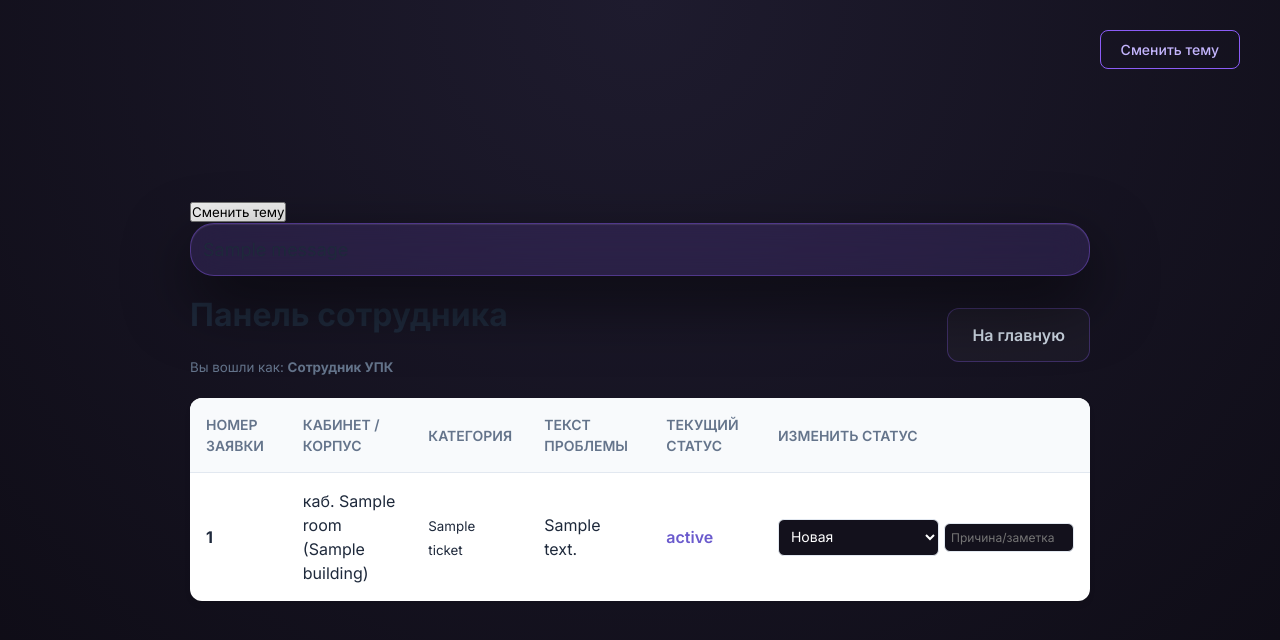
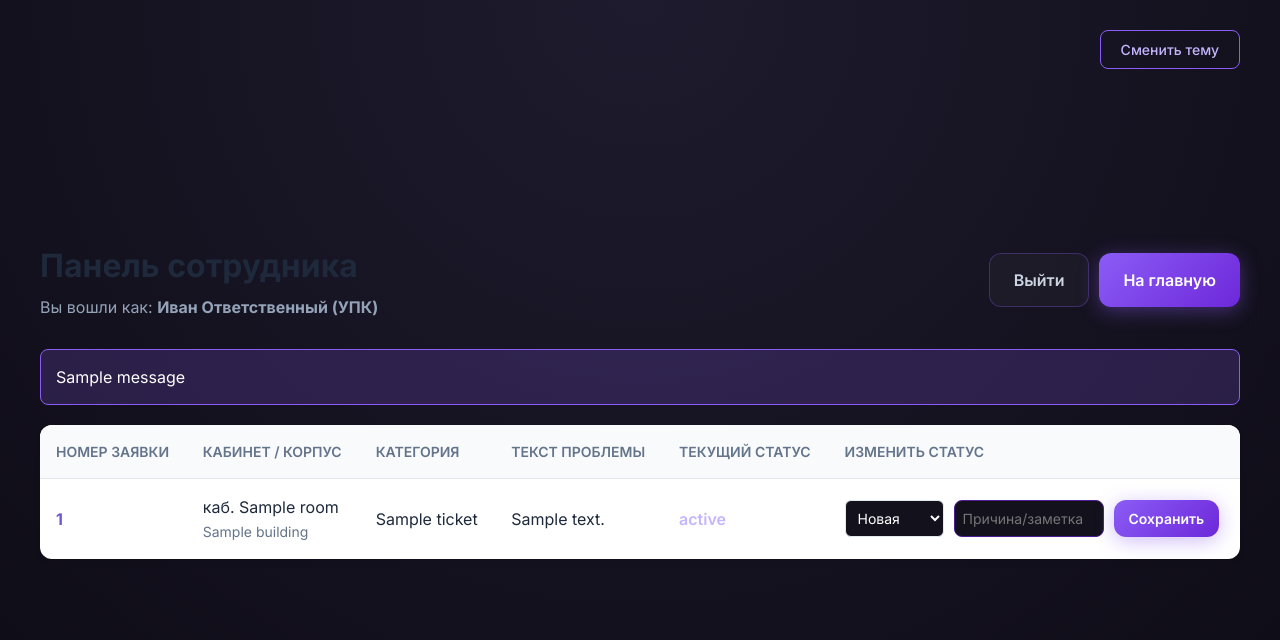
Before and after one commit to dasdiener/projectQQ, a Flask app: template templates/admin.html in a window 1280 px wide. Shown: the top 640 px of the page. Run offline with Flask 3, Linux system fonts and the light colour scheme; the template is opened without the code that fills it: most values are stand-ins (such as "Sample title", 1, 10 or a date in 2020); one stand-in notice (Sample message) is shown.

Commit message:
fix: обновлена панель сотрудника, добавлены стили пароля и таблицы

```diff
--- a/static/css/style.css
+++ b/static/css/style.css
@@ -284,7 +284,7 @@ label {
     font-weight: 500;
     color: #e2e8f0;
 }
-select, textarea, input[type="text"] {
+select, textarea, input[type="text"], input[type="password"] {
     width: 100%;
     padding: 12px;
     border: 1px solid #4c1d95;
--- a/templates/admin.html
+++ b/templates/admin.html
@@ -9,28 +9,31 @@
 <body>
     <button id="theme-toggle" class="theme-toggle">Сменить тему</button>
 
-    <div class="container">
-        <!-- остальной твой код формы... -->
-        <button class="theme-toggle-btn" id="themeToggle">Сменить тему</button>
+    <div class="container" style="max-width: 1200px;">
+        <!-- Шапка -->
+        <div style="display: flex; justify-content: space-between; align-items: center; margin-bottom: 30px;">
+            <div>
+                <h1 style="margin-bottom: 5px;">Панель сотрудника</h1>
+                <p style="margin-bottom: 0; color: #94a3b8;">Вы вошли как: <strong>{{ session.get('user_name', 'Иван Ответственный') }} (УПК)</strong></p>
+            </div>
+            <div style="display: flex; gap: 10px;">
+                <a href="/logout" class="btn btn-outline">Выйти</a>
+                <a href="/" class="btn btn-primary">На главную</a>
+            </div>
+        </div>
 
+        <!-- Флеш-сообщения (если есть) -->
         {% with messages = get_flashed_messages(with_categories=true) %}
             {% if messages %}
                 {% for category, message in messages %}
-                    <div class="ai-block {% if category == 'success' %}block-info{% else %}block-warning{% endif %}" style="padding: 12px; margin-bottom: 15px;">
-                        <p style="margin-bottom: 0; color: var(--text-main);">{{ message }}</p>
+                    <div style="background: rgba(139, 92, 246, 0.2); border: 1px solid #8b5cf6; color: #fff; padding: 15px; border-radius: 8px; margin-bottom: 20px;">
+                        {{ message }}
                     </div>
                 {% endfor %}
             {% endif %}
         {% endwith %}
 
-        <div style="display: flex; justify-content: space-between; align-items: center; margin-bottom: 20px;">
-            <div>
-                <h1>Панель сотрудника</h1>
-                <p style="margin-bottom: 0;"><small>Вы вошли как: <strong>{{ session.get('user_name', 'Сотрудник УПК') }}</strong></small></p>
-            </div>
-            <a href="/" class="btn btn-outline">На главную</a>
-        </div>
-
+        <!-- Таблица -->
         <div class="table-container">
             <table>
                 <thead>
@@ -44,80 +47,53 @@
                     </tr>
                 </thead>
                 <tbody>
-                    {% if tickets %}
                     {% for ticket in tickets %}
                     <tr>
-                            <td><strong>{{ ticket.public_number }}</strong></td>
+                        <td><strong style="color: var(--primary);">{{ ticket.public_number }}</strong></td>
+                        <td>каб. {{ ticket.room }}<br><span style="color: var(--text-muted); font-size: 14px;">{{ ticket.building }}</span></td>
+                        <td>{{ ticket.category_name }}</td>
+                        <td>{{ ticket.description }}</td>
+                        <td><span style="color: #c4b5fd; font-weight: 600;">{{ ticket.status }}</span></td>
                         <td>
-                                {% if ticket.room %}
-                                    каб. {{ ticket.room }} ({{ ticket.building }})
-                                {% else %}
-                                    <span style="color: var(--text-muted);">Не указано</span>
-                                {% endif %}
-                            </td>
-                            <td><small>{{ ticket.category_name or 'Общая' }}</small></td>
-                            <td>{{ ticket.description }}</td>
-                            <td><span style="font-weight: 600; color: var(--primary);">{{ ticket.status }}</span></td>
-                            <td>
-                                <form action="{{ url_for('admin_panel') }}" method="POST" style="display: inline-flex; gap: 5px; align-items: center;">
-                                    <input type="hidden" name="ticket_id" value="{{ ticket.id }}">
-                                    <select name="status" class="status-select" onchange="this.form.submit()">
+                            <form action="/update_status/{{ ticket.id }}" method="POST" style="display: flex; gap: 10px;">
+                                <select name="status" class="status-select">
                                     <option value="Новая" {% if ticket.status == 'Новая' %}selected{% endif %}>Новая</option>
-                                        <option value="На рассмотрении" {% if ticket.status == 'На рассмотрении' %}selected{% endif %}>На рассмотрении</option>
                                     <option value="В работе" {% if ticket.status == 'В работе' %}selected{% endif %}>В работе</option>
-                                        <option value="Решена" {% if ticket.status == 'Решена' or ticket.status == 'Выполнено' %}selected{% endif %}>Решена</option>
-                                        <option value="Отклонена" {% if ticket.status == 'Отклонена' %}selected{% endif %}>Отклонена</option>
+                                    <option value="Решена" {% if ticket.status == 'Решена' %}selected{% endif %}>Решена</option>
                                 </select>
-                                    <input type="text" name="note" placeholder="Причина/заметка" style="padding: 6px; font-size: 12px; width: 130px; border-radius: 6px; border: 1px solid var(--border);">
+                                <input type="text" name="note" placeholder="Причина/заметка" style="padding: 8px; width: 150px; font-size: 14px;">
+                                <button type="submit" class="btn btn-primary" style="padding: 8px 15px; font-size: 14px;">Сохранить</button>
                             </form>
                         </td>
                     </tr>
                     {% endfor %}
-                    {% else %}
-                        <tr>
-                            <td colspan="6" class="text-center" style="padding: 30px; color: var(--text-muted);">
-                                Новых или активных заявок в системе пока нет.
-                            </td>
-                        </tr>
-                    {% endif %}
                 </tbody>
             </table>
         </div>
     </div>
 
-    <script>
-        if (localStorage.getItem('theme') === 'light') document.body.classList.add('light-theme');
-        document.getElementById('themeToggle').addEventListener('click', () => {
-            document.body.classList.toggle('light-theme');
-            localStorage.setItem('theme', document.body.classList.contains('light-theme') ? 'light' : 'dark');
-        });
+    <!-- Скрипт для переключения темы -->
     <script>
         const toggleBtn = document.getElementById('theme-toggle');
-
-        // Проверяем, есть ли сохраненная тема. Если нет — ставим темную по умолчанию.
         const currentTheme = localStorage.getItem('theme') || 'dark';
 
-        // Если сохранена светлая тема, применяем её при загрузке
         if (currentTheme === 'light') {
             document.body.setAttribute('data-theme', 'light');
         } else {
             document.body.removeAttribute('data-theme');
         }
 
-        // Обработчик клика по кнопке
         if (toggleBtn) {
             toggleBtn.addEventListener('click', () => {
                 if (document.body.getAttribute('data-theme') === 'light') {
                     document.body.removeAttribute('data-theme');
-                    localStorage.setItem('theme', 'dark'); // Запоминаем темную
+                    localStorage.setItem('theme', 'dark');
                 } else {
                     document.body.setAttribute('data-theme', 'light');
-                    localStorage.setItem('theme', 'light'); // Запоминаем светлую
+                    localStorage.setItem('theme', 'light');
                 }
             });
         }
     </script>
 </body>
 </html>
-</body>
-</html>
```
Lines whose indentation alone changed are shown as unchanged.
